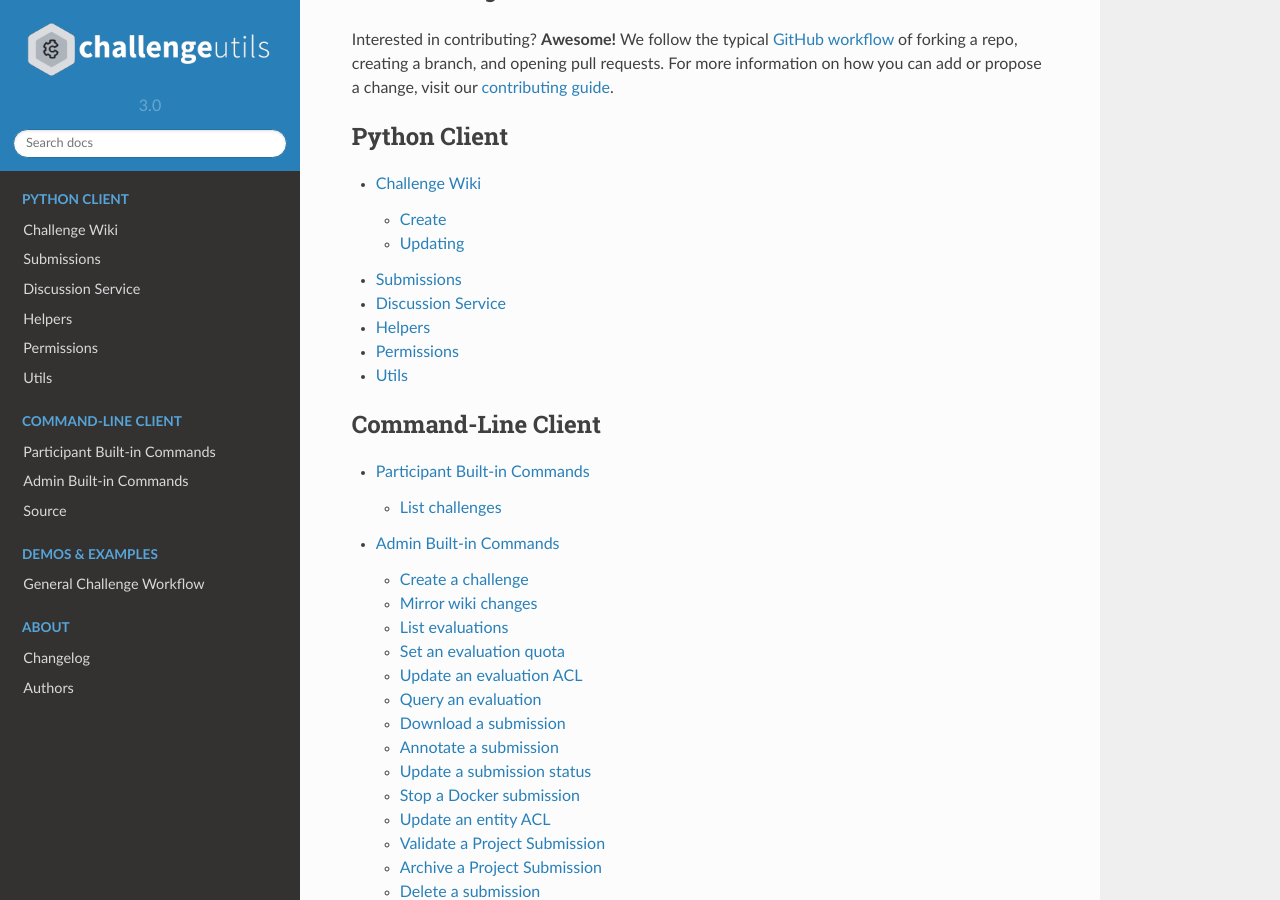
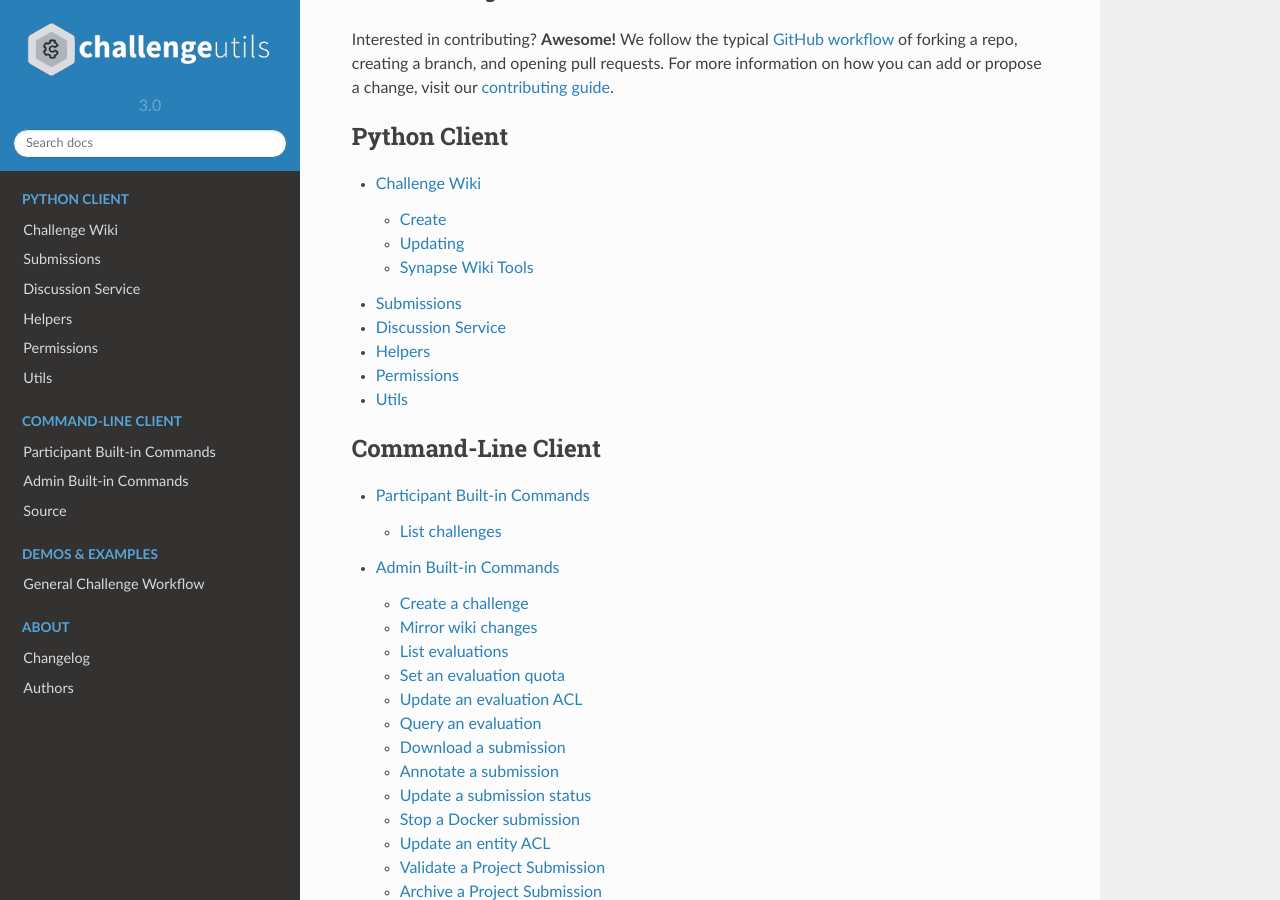
Before and after one commit to Sage-Bionetworks/challengeutils, a Sphinx documentation site: the page built from docs/index.rst, in a window 1280 px wide and 900 px high, scrolled down 1317 px. Built offline with Sphinx 7.4.7 and the Read the Docs theme 2.0.0, drawn with Linux system fonts in a browser that asks for light colours.

Commit message:
Add docs

```diff
--- a/docs/python/wiki.rst
+++ b/docs/python/wiki.rst
@@ -18,3 +18,12 @@
     :members:
     :undoc-members:
     :show-inheritance:
+
+
+Synapse Wiki Tools
+------------------
+
+.. automodule:: challengeutils.wiki
+    :members:
+    :undoc-members:
+    :show-inheritance:
```
